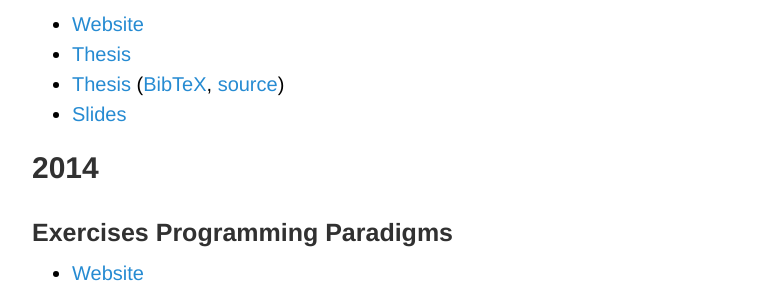
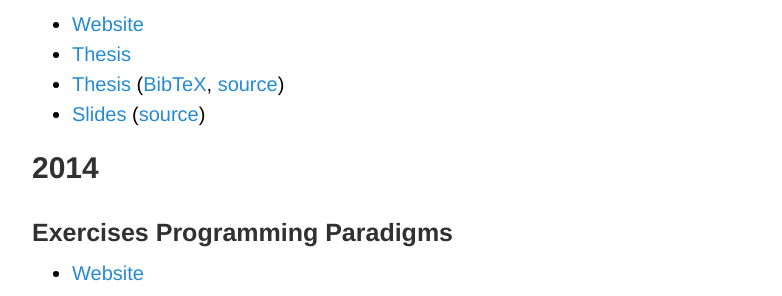
Before and after one commit to def-/felsin9-web, a Jekyll site: the page built from www/teaching-research.md, in a window 1280 px wide and 900 px high. Shown: the part 332-628 px from the top of the window, without its empty margins (248-1030 px from the left). Built offline with Jekyll 4.4.1, drawn with Linux system fonts in a browser that asks for light colours; Markdown is read by kramdown in place of the engine named in the settings.

Commit message:
Add beamer sources

```diff
--- a/www/teaching-research.md
+++ b/www/teaching-research.md
@@ -12,7 +12,7 @@ title: Teaching & Research
 - [Website](../phi/thesis/)
 - [Thesis](../phi/thesis/thesis.pdf)
 - [Thesis](../phi/thesis/thesis.pdf) ([BibTeX](../phi/thesis/thesis.bib), [source](../phi/thesis/thesis.tar.xz))
-- [Slides](../phi/thesis/beamer.pdf)
+- [Slides](../phi/thesis/beamer.pdf) ([source](../phi/thesis/beamer.tar.xz))
 
 ## 2014
 
```
Also changed, not shown: www/phi/thesis.md (+1 -1 lines), 1 other file.
